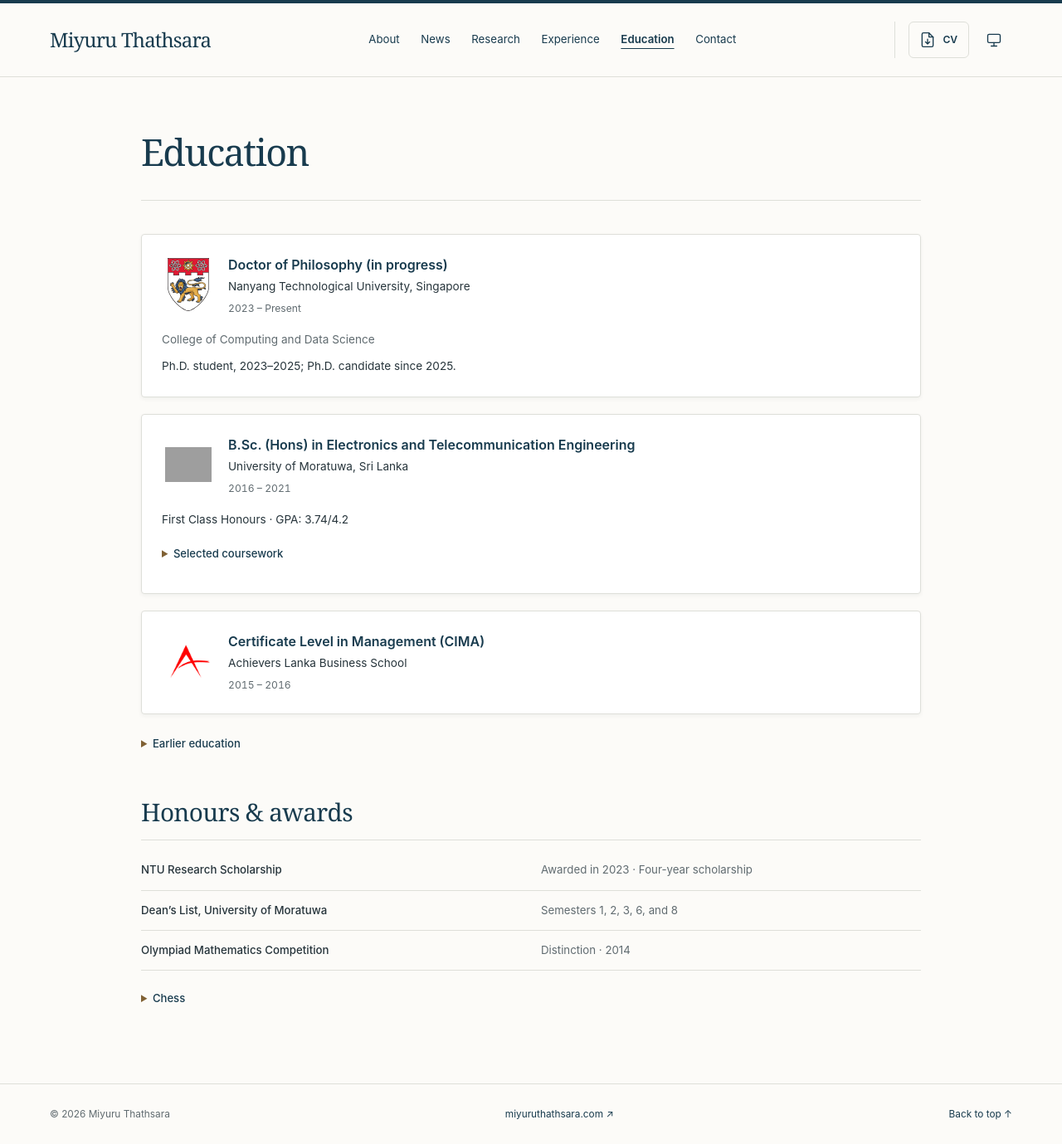
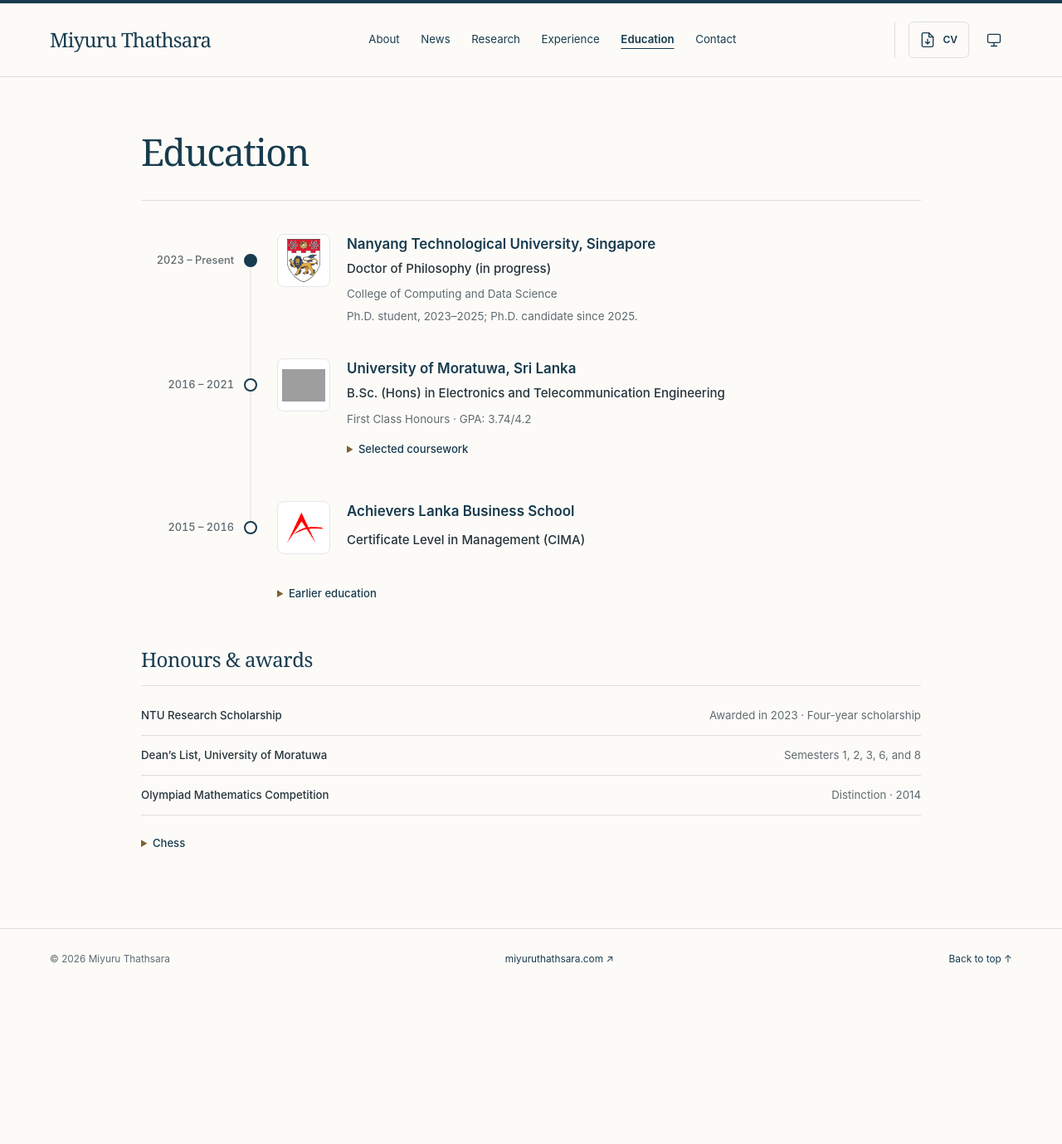
Before and after one commit to MiyuruThathsara/miyuruthathsara.github.io, a Jekyll site: the page built from education.html, in a window 1280 px wide. Shown: the whole page at 83% size. Built offline with Jekyll 4.4.1, drawn with Linux system fonts in a browser that asks for light colours; after the commit the page ends 1192 px from its top, so only the background shows below that; grey boxes are pictures that could not be loaded.

Commit message:
Redesign Education as a responsive timeline

```diff
--- a/_includes/education-records.html
+++ b/_includes/education-records.html
@@ -1,18 +1,19 @@
+<ol class="education-timeline" role="list">
 {% for record in include.records %}
 {% assign organization = site.data.organizations[record.organization_id] %}
 {% assign institution = record.institution | default: record.organization %}
 {% assign heading_id = include.prefix | append: '-' | append: forloop.index %}
-<article class="education-card experience-card{% if institution == '' %} education-card--school{% endif %}" aria-labelledby="{{ heading_id }}">
-  <header class="experience-card-heading">
-    <div class="organization-logo">
-      <img src="{{ organization.logo | relative_url }}" alt="{{ organization.name | escape }} logo" width="{{ organization.width }}" height="{{ organization.height }}" decoding="async">
-    </div>
-    <{{ include.heading | default: 'h2' }} id="{{ heading_id }}">{{ record.title | escape }}</{{ include.heading | default: 'h2' }}>
-    {% if institution != '' %}<p class="experience-organization">{{ institution | escape }}</p>{% endif %}
-    <p class="experience-date">{{ record.date | escape }}</p>
+<li>
+<article class="education-entry" aria-labelledby="{{ heading_id }}">
+  <p class="education-date">{{ record.date | escape }}</p>
+  <div class="organization-logo">
+    <img src="{{ organization.logo | relative_url }}" alt="{{ organization.name | escape }} logo" width="{{ organization.width }}" height="{{ organization.height }}" decoding="async">
+  </div>
+  <header class="education-heading">
+    <{{ include.heading | default: 'h2' }} id="{{ heading_id }}">{% if institution != '' %}{{ institution | escape }}{% else %}{{ record.title | escape }}{% endif %}</{{ include.heading | default: 'h2' }}>
   </header>
-  {% if record.institution or record.paragraphs.size > 0 or record.coursework %}
-  <div class="experience-description">
+  <div class="education-content">
+    {% if institution != '' %}<p class="education-qualification">{{ record.title | escape }}</p>{% endif %}
     {% if record.institution %}<p class="education-department">{{ record.organization | escape }}</p>{% endif %}
     {% for paragraph in record.paragraphs %}<p>{{ paragraph | escape }}</p>{% endfor %}
     {% if record.coursework %}<details class="record-details" data-coursework>
@@ -20,6 +21,7 @@
       <p>{{ record.coursework | escape }}</p>
     </details>{% endif %}
   </div>
-  {% endif %}
 </article>
+</li>
 {% endfor %}
+</ol>
--- a/_layouts/default.html
+++ b/_layouts/default.html
@@ -18,7 +18,7 @@
     <meta name="twitter:card" content="summary">
     <link rel="icon" href="{{ '/assets/favicon.svg' | relative_url }}" type="image/svg+xml">
     <script src="{{ '/assets/js/theme.js' | relative_url }}?v=20260915-touch"></script>
-    <link rel="stylesheet" href="{{ '/assets/css/style.css' | relative_url }}?v=20261103-education-logos">
+    <link rel="stylesheet" href="{{ '/assets/css/style.css' | relative_url }}?v=20261103-education-timeline">
     <link rel="stylesheet" href="{{ '/assets/css/tools.css' | relative_url }}?v=20260930-shared">
     <script src="{{ '/assets/js/images.js' | relative_url }}" defer></script>
     <script src="{{ '/assets/js/navigation.js' | relative_url }}?v=20260929-mobile" defer></script>
--- a/assets/css/style.css
+++ b/assets/css/style.css
@@ -210,10 +210,24 @@
 .experience-description { margin-top: 1rem; font-size: 0.85rem; }
 .experience-description p { margin-bottom: 0.5rem; }
 .experience-description p:last-child { margin-bottom: 0; }
-.education-card { margin-bottom: 1.25rem; }
-.education-card:last-child { margin-bottom: 0; }
-.education-card--school .experience-card-heading { grid-template-areas: "logo title" "logo date"; }
-.education-department { color: var(--muted); }
+.education-timeline { --education-axis: 132px; --education-marker-y: 32px; list-style: none; margin: 0; padding: 0; }
+.education-timeline > li { position: relative; padding: 0 0 2.5rem 164px; }
+.education-timeline > li:last-child { padding-bottom: 0; }
+.education-timeline > li::before { content: ""; position: absolute; top: 0; bottom: 0; left: var(--education-axis); width: 1px; transform: translateX(-50%); background: var(--line); }
+.education-timeline > li:first-child::before { top: var(--education-marker-y); }
+.education-timeline > li:last-child::before { bottom: calc(100% - var(--education-marker-y)); }
+.education-timeline > li::after { content: ""; position: absolute; top: var(--education-marker-y); left: var(--education-axis); width: 12px; height: 12px; transform: translate(-50%, -50%); border: 2px solid var(--heading); border-radius: 50%; background: var(--paper); }
+#education > .education-timeline > li:first-child::after { background: var(--heading); }
+.education-entry { display: grid; grid-template-columns: 64px minmax(0, 1fr); grid-template-areas: "logo heading" "logo content"; align-items: start; gap: 0.3rem 1.25rem; }
+.education-entry .organization-logo { width: 64px; height: 64px; padding: 5px; border: 1px solid #e4e6e8; border-radius: 8px; }
+.education-heading { grid-area: heading; min-width: 0; }
+.education-heading h2, .education-heading h3 { margin: 0; font-family: inherit; font-size: 1.06rem; font-weight: 600; letter-spacing: 0; line-height: 1.5; }
+.education-date { position: absolute; top: calc(var(--education-marker-y) - 11px); left: 0; width: 112px; margin: 0; color: var(--muted); font-size: 0.8rem; font-weight: 500; line-height: 22px; font-variant-numeric: tabular-nums; text-align: right; white-space: nowrap; }
+.education-content { grid-area: content; min-width: 0; }
+.education-content > p { margin: 0 0 0.3rem; color: var(--muted); font-size: 0.84rem; line-height: 1.65; }
+.education-content > .education-qualification { margin-bottom: 0.4rem; color: var(--ink); font-size: 0.94rem; font-weight: 500; }
+.education-content > p:last-child { margin-bottom: 0; }
+.education-content .record-details { margin-top: 0.25rem; }
 /* A small white backing preserves each mark's original colors in dark mode. */
 .organization-logo { grid-area: logo; display: flex; align-items: center; justify-content: center; width: 64px; height: 72px; padding: 4px; border-radius: 3px; background: #fff; }
 .organization-logo img { width: 100%; height: 100%; object-fit: contain; }
@@ -221,8 +235,13 @@
 .record-details p, .award-details p { margin: 0.25rem 0 0.6rem; max-width: 42rem; font-size: 0.82rem; color: var(--muted); }
 .award-details { grid-column: 1 / -1; }
 .degree-status { font-weight: 400; font-size: 0.85rem; }
-.education-details { margin-top: 1.5rem; }
-.education-details[open] summary { margin-bottom: 1.5rem; }
+.education-details { margin-top: 1.75rem; }
+.education-details > summary { display: list-item; min-height: 44px; margin-left: 164px; padding: 0.5rem 0; }
+.education-details[open] > summary { margin-bottom: 1rem; }
+#education #awards { margin-top: 2.5rem; }
+#education #awards .section-heading h2 { font-size: 1.5rem; }
+#education .award-list li { grid-template-columns: minmax(0, 1fr) auto; }
+#education .award-list span { text-align: right; }
 .award-list { list-style: none; padding: 0; margin: 0; }
 .award-list li { display: grid; grid-template-columns: 1fr 1fr; gap: 1.5rem; padding: 0.75rem 0; border-bottom: 1px solid var(--line); font-size: 0.83rem; }
 .award-list li:first-child { padding-top: 0; }
@@ -263,6 +282,14 @@
 }
 
 @media (max-width: 800px) {
+  .education-timeline { --education-axis: 6px; --education-marker-y: 11px; }
+  .education-timeline > li { padding-left: 30px; padding-bottom: 2rem; }
+  .education-entry { grid-template-columns: 56px minmax(0, 1fr); grid-template-areas: "date date" "logo heading" "content content"; gap: 0.75rem 0.875rem; }
+  .education-entry .organization-logo { width: 56px; height: 56px; padding: 4px; }
+  .education-heading { align-self: center; }
+  .education-heading h2, .education-heading h3 { font-size: 1rem; line-height: 1.45; }
+  .education-date { position: static; grid-area: date; width: auto; text-align: left; }
+  .education-details > summary { margin-left: 30px; }
   .research-map { grid-template-columns: minmax(0, 1fr); gap: 1.5rem; }
   .profile-layout { grid-template-columns: minmax(0, 1fr); grid-template-areas: "heading" "portrait" "links" "content" "interests"; column-gap: 0; }
   .profile-heading { text-align: center; }
@@ -292,12 +319,8 @@
   .experience-organization { margin: 0.875rem 0 0; font-size: 0.875rem; line-height: 1.6; }
   .experience-description { margin-top: 0.875rem; padding-top: 0.875rem; border-top: 1px solid var(--line); font-size: 0.875rem; line-height: 1.7; }
   .organization-logo { width: 60px; height: 60px; padding: 4px; border: 1px solid #e4e6e8; border-radius: 8px; }
-  .education-card .experience-card-heading { grid-template-areas: "logo organization" "logo date" "title title"; }
-  .education-card .experience-organization { margin: 0 0 0.3rem; font-weight: 600; }
-  .education-card h2 { margin: 0.875rem 0 0; padding-top: 0.875rem; border-top: 1px solid var(--line); }
-  .education-card .experience-description { margin-top: 0.5rem; padding-top: 0; border-top: 0; }
-  .education-card--school .experience-card-heading { grid-template-areas: "logo title" "logo date"; }
-  .education-card--school .experience-description { margin-top: 0.875rem; padding-top: 0.875rem; border-top: 1px solid var(--line); }
+  #education .award-list li { grid-template-columns: 1fr; gap: 0.15rem; }
+  #education .award-list span { text-align: left; }
 }
 
 @media (max-width: 540px) {
@@ -346,6 +369,7 @@
   .publication-media { min-height: 0; height: auto; }
   .record { grid-template-columns: 100px minmax(0, 1fr); }
   .experience-card { background: #fff; box-shadow: none; break-inside: avoid; }
+  .education-entry { break-inside: avoid; }
   .publication, .record, .award-list li, .research-map { break-inside: avoid; }
   .section-heading { break-after: avoid; }
 }
```
Also changed, not shown: tests/profile.test.mjs (+5 -4 lines).
